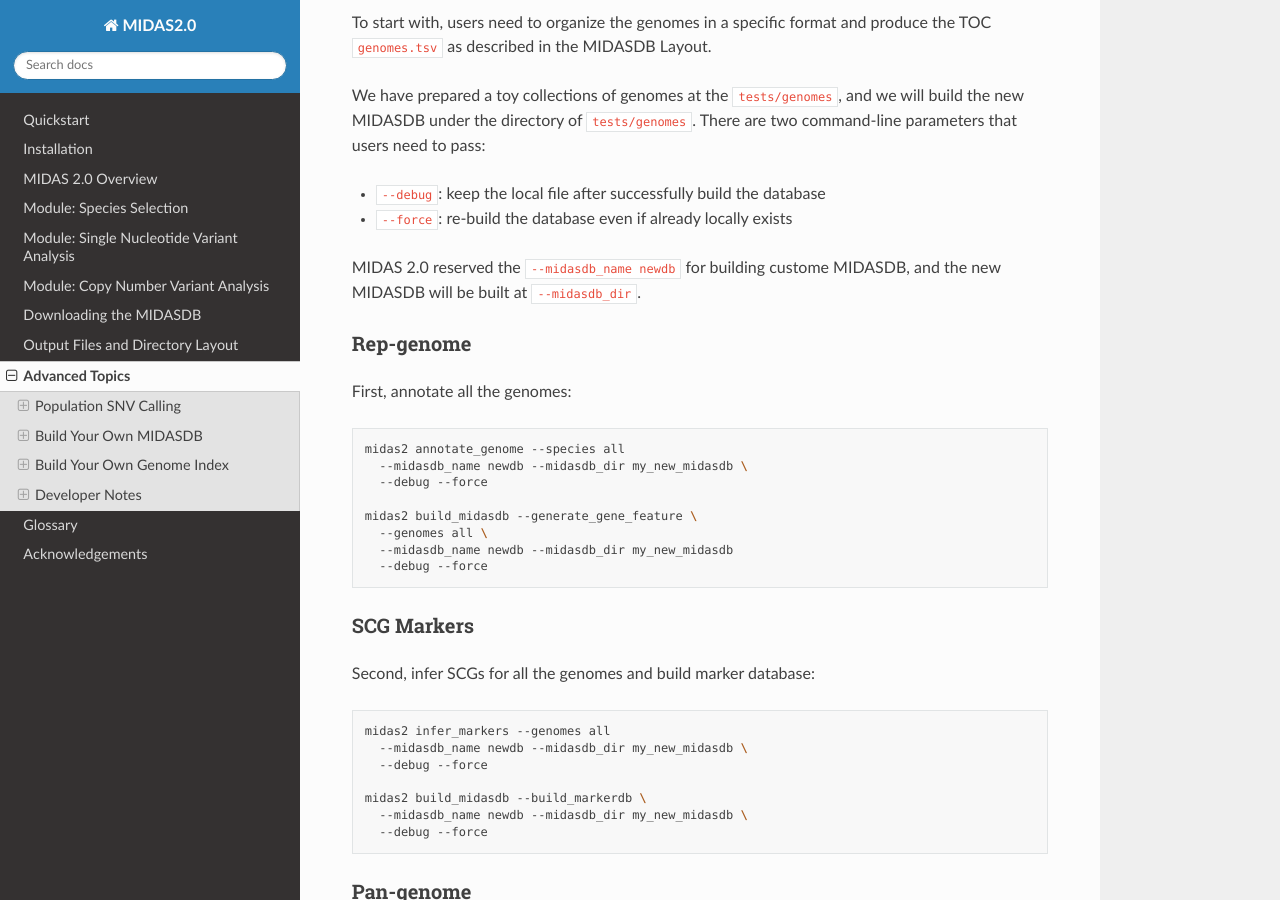
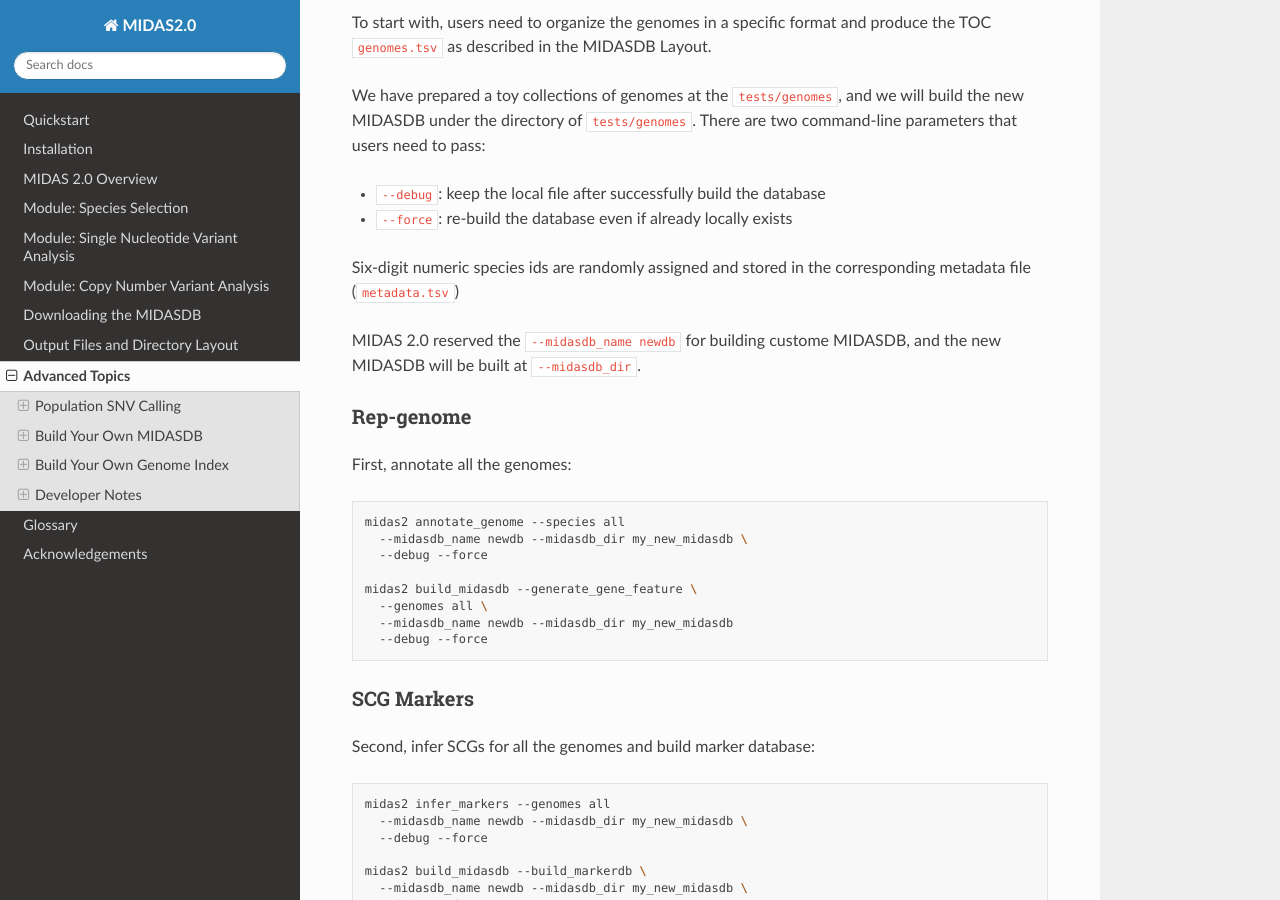
Before and after one commit to czbiohub-sf/MIDAS, a Sphinx documentation site: the page built from docs/advanced_topics.rst, in a window 1280 px wide and 900 px high, scrolled down 2583 px. Built offline with Sphinx 7.4.7 and the Read the Docs theme 2.0.0, drawn with Linux system fonts in a browser that asks for light colours.

Commit message:
Update advanced_topics.rst

```diff
--- a/docs/advanced_topics.rst
+++ b/docs/advanced_topics.rst
@@ -106,6 +106,9 @@
 
 - ``--debug``: keep the local file after successfully build the database
 - ``--force``: re-build the database even if already locally exists
+
+Six-digit numeric species ids are randomly assigned and stored in the corresponding metadata file (``metadata.tsv``)
+
 
 MIDAS 2.0 reserved the ``--midasdb_name newdb`` for building custome MIDASDB, and the new MIDASDB will be built at ``--midasdb_dir``.
 
```
